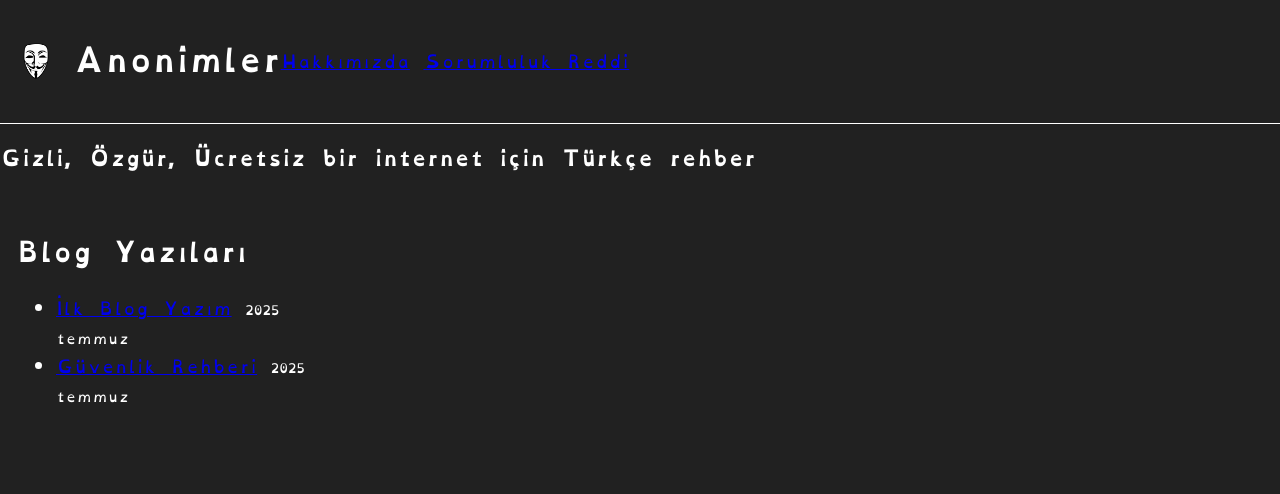
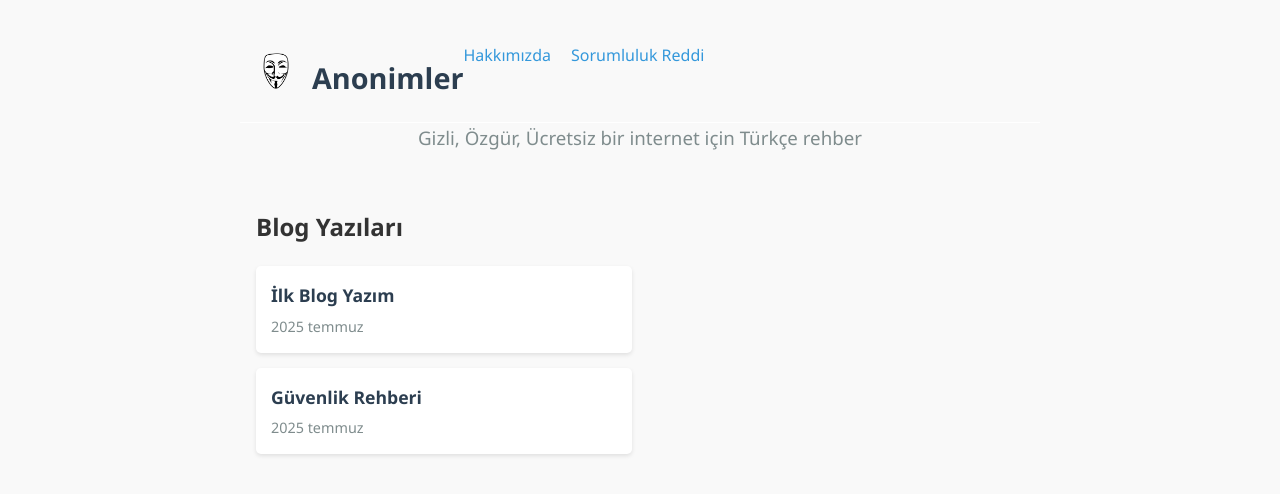
Before and after one commit to anonimler/anonimler.github.io, a plain HTML site: page index.html in a window 1280 px wide. Drawn offline with nearby package versions, Linux system fonts and the light colour scheme.

Commit message:
Update style.css

```diff
--- a/style.css
+++ b/style.css
@@ -66,3 +66,83 @@ main {
   font-size: 1.2rem;
   color: var(--accent-color);
 }
+
+/* Genel sayfa düzeni */
+body {
+  font-family: 'Segoe UI', Tahoma, Geneva, Verdana, sans-serif;
+  line-height: 1.6;
+  max-width: 800px;
+  margin: 0 auto;
+  padding: 20px;
+  color: #333;
+  background-color: #f9f9f9;
+}
+
+/* Başlık stilleri */
+.blog-title {
+  color: #2c3e50;
+  text-align: center;
+  margin-bottom: 5px;
+}
+
+h3 {
+  text-align: center;
+  color: #7f8c8d;
+  margin-top: 0;
+  font-weight: normal;
+}
+
+/* Menü stilleri */
+.menu {
+  display: flex;
+  justify-content: center;
+  gap: 20px;
+  margin-bottom: 30px;
+}
+
+.menu a {
+  color: #3498db;
+  text-decoration: none;
+  font-weight: 500;
+}
+
+.menu a:hover {
+  text-decoration: underline;
+}
+
+/* Blog listesi stilleri */
+.post-list {
+  list-style-type: none;
+  padding: 0;
+}
+
+.post-list li {
+  background: white;
+  margin-bottom: 15px;
+  padding: 15px;
+  border-radius: 5px;
+  box-shadow: 0 2px 4px rgba(0,0,0,0.1);
+  transition: transform 0.2s;
+}
+
+.post-list li:hover {
+  transform: translateY(-3px);
+}
+
+.post-list a {
+  color: #2c3e50;
+  text-decoration: none;
+  font-weight: bold;
+  font-size: 1.1em;
+}
+
+.post-list a:hover {
+  color: #3498db;
+}
+
+.post-list small {
+  display: block;
+  color: #7f8c8d;
+  font-size: 0.9em;
+  margin-top: 5px;
+}
```
